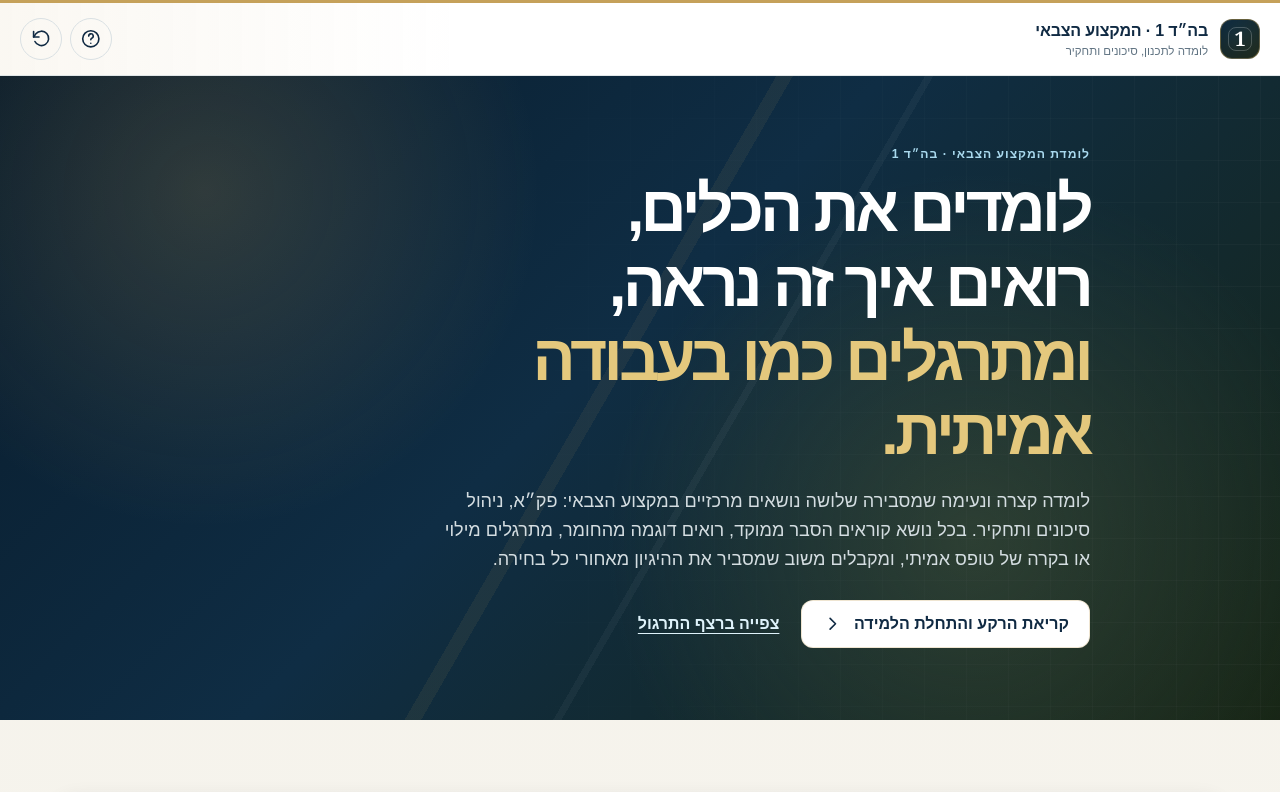
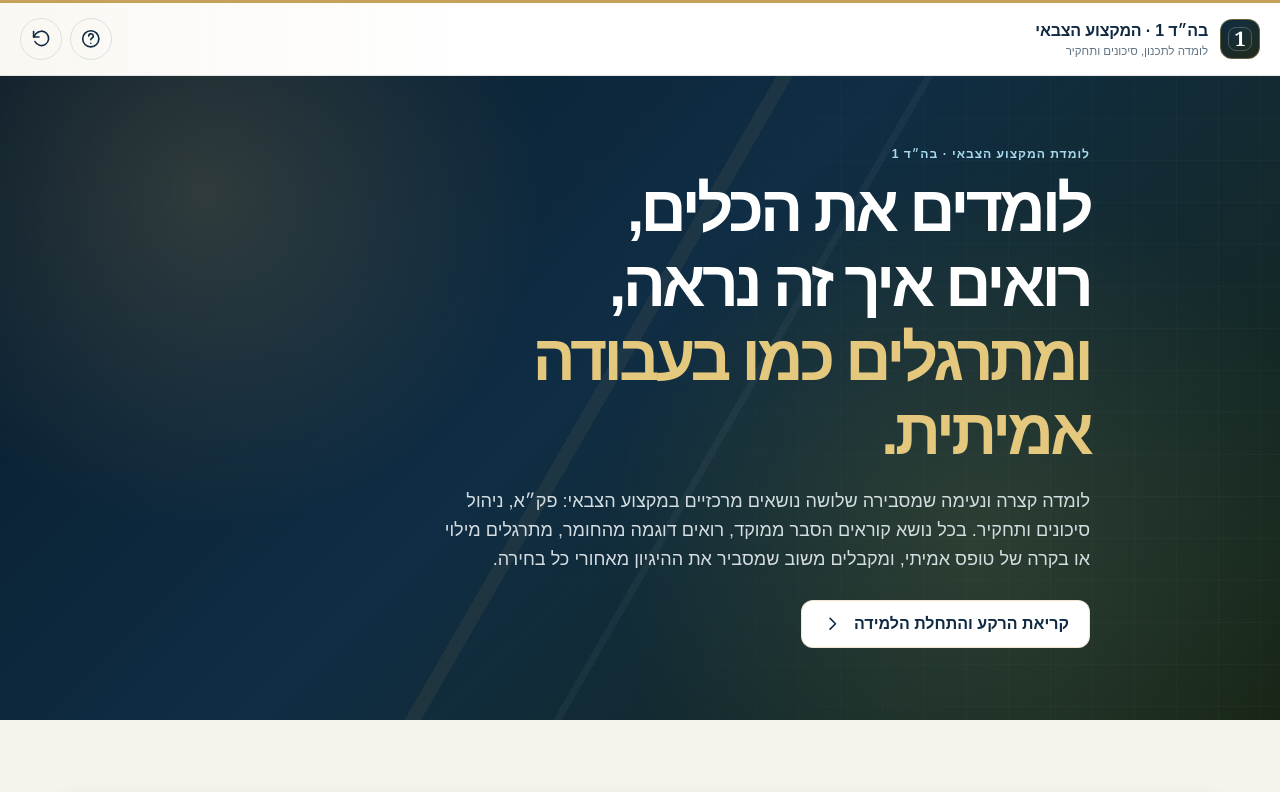
Before and after one commit to AlonLevi12/military-profession, a React (Vite) app: page / in a window 1280 px wide. Shown: the top 792 px of the page. Built offline with nearby package versions, Linux system fonts and the light colour scheme.

Commit message:
Remove secondary roadmap hero link

```diff
--- a/src/pages/RoadmapPage.tsx
+++ b/src/pages/RoadmapPage.tsx
@@ -46,9 +46,6 @@ export function RoadmapPage() {
               <a className="button button--light" href="#roadmap">
                 קריאת הרקע והתחלת הלמידה
                 <Icon name="arrow-left" />
-              </a>
-              <a className="text-link text-link--light" href="#roadmap">
-                צפייה ברצף התרגול
               </a>
             </div>
           </div>
```
